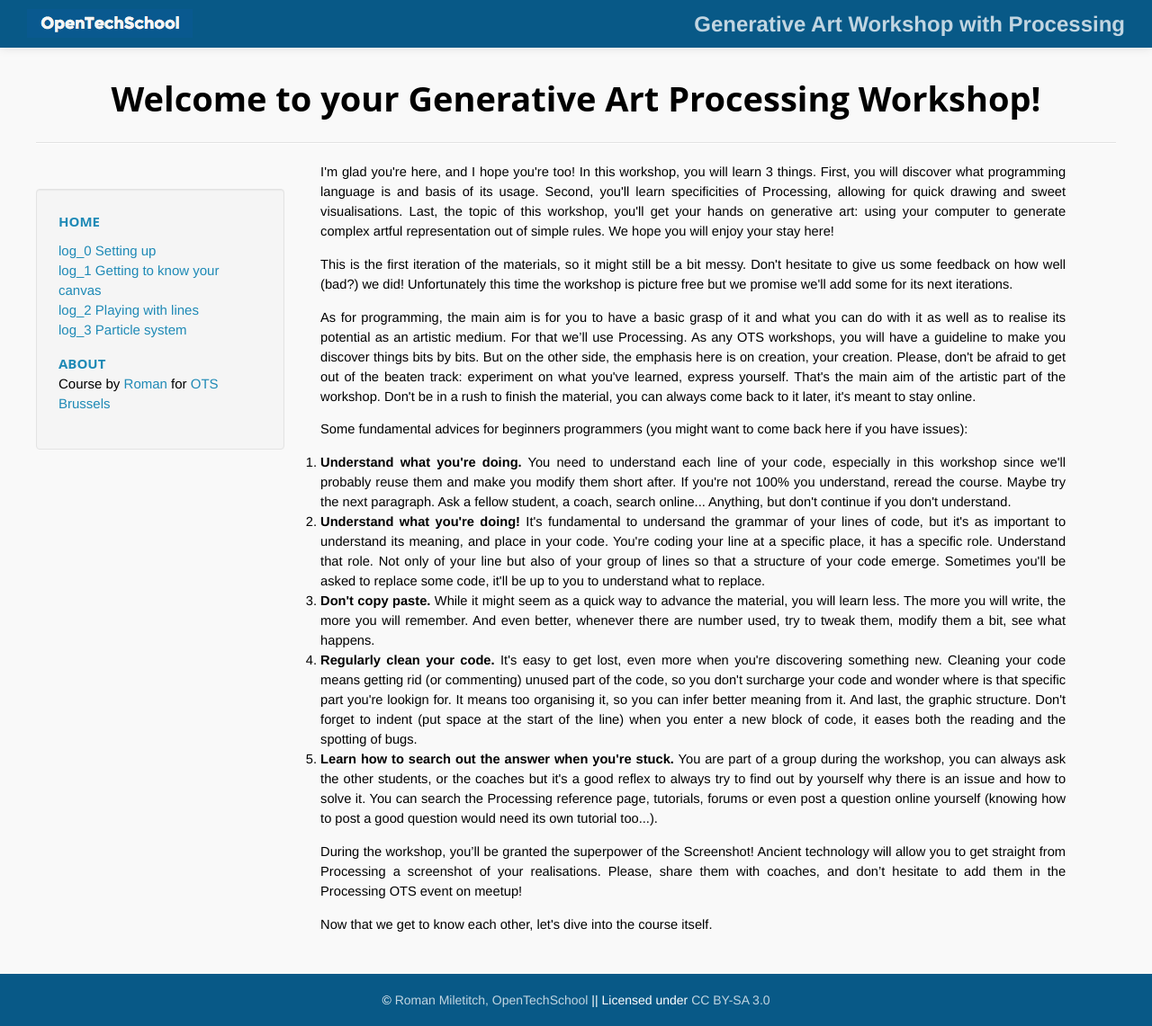
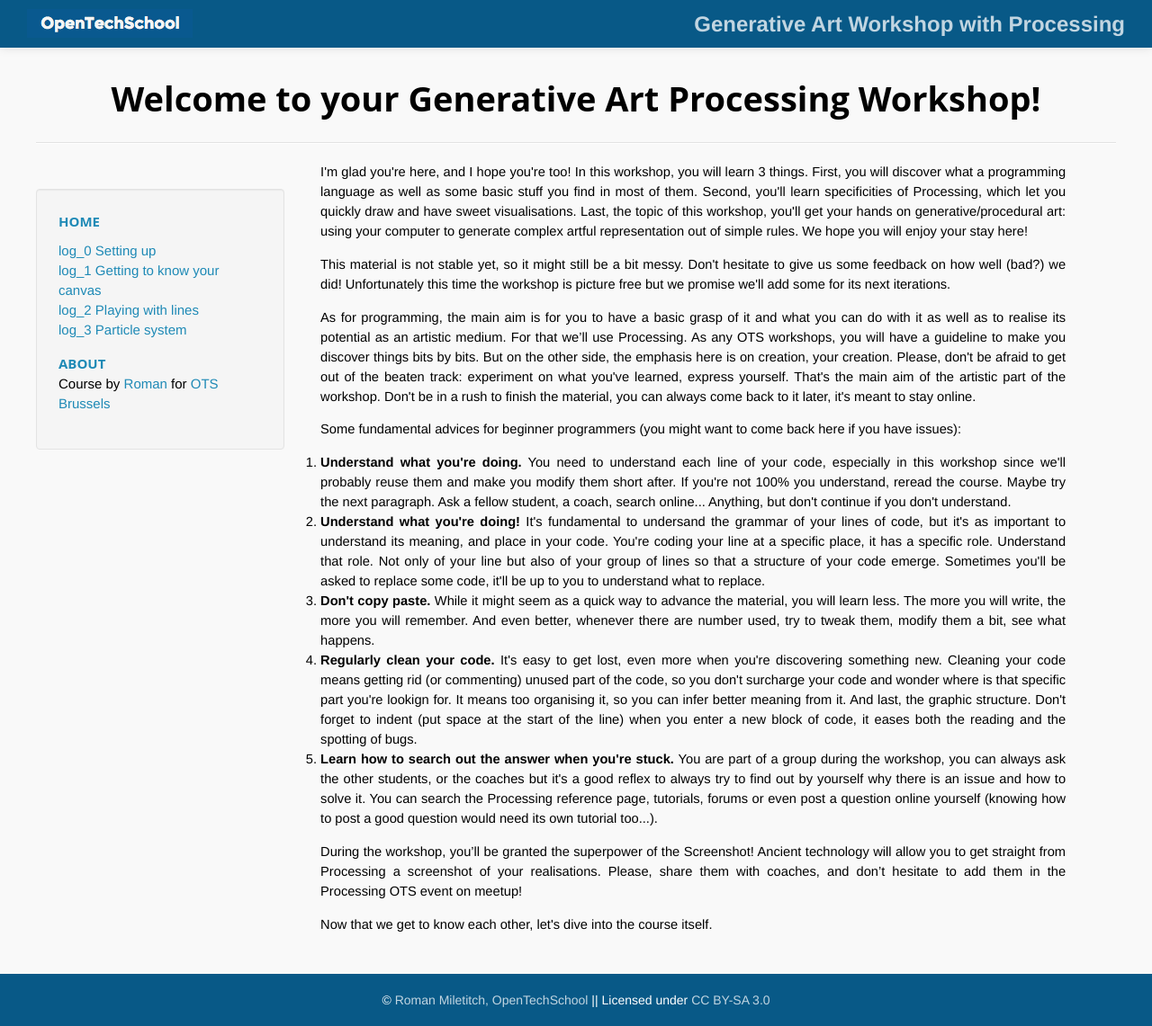
Before and after one commit to OpenTechSchool-Brussels/generative-art-with-processing, a Jekyll site: the page built from index.html, in a window 1280 px wide. Shown: the whole page at 90% size. Built offline with Jekyll 4.4.1, drawn with Linux system fonts in a browser that asks for light colours; Markdown is read by kramdown in place of the engine named in the settings.

Commit message:
Update index.html

```diff
--- a/index.html
+++ b/index.html
@@ -3,13 +3,13 @@ layout: default
 title:  "Welcome to your Generative Art Processing Workshop!"
 ---
 
-<p>I'm glad you're here, and I hope you're too! In this workshop, you will learn 3 things. First, you will discover what programming language is and basis of its usage. Second, you'll learn specificities of Processing, allowing for quick drawing and sweet visualisations. Last, the topic of this workshop, you'll get your hands on generative art: using your computer to generate complex artful representation out of simple rules. We hope you will enjoy your stay here!</p>
+<p>I'm glad you're here, and I hope you're too! In this workshop, you will learn 3 things. First, you will discover what a programming language as well as some basic stuff you find in most of them. Second, you'll learn specificities of Processing, which let you quickly draw and have sweet visualisations. Last, the topic of this workshop, you'll get your hands on generative/procedural art: using your computer to generate complex artful representation out of simple rules. We hope you will enjoy your stay here!</p>
 
-<p>This is the first iteration of the materials, so it might still be a bit messy. Don't hesitate to give us some feedback on how well (bad?) we did! Unfortunately this time the workshop is picture free but we promise we'll add some for its next iterations.</p>
+<p>This material is not stable yet, so it might still be a bit messy. Don't hesitate to give us some feedback on how well (bad?) we did! Unfortunately this time the workshop is picture free but we promise we'll add some for its next iterations.</p>
 
 <p>As for programming, the main aim is for you to have a basic grasp of it and what you can do with it as well as to realise its potential as an artistic medium. For that we’ll use Processing. As any OTS workshops, you will have a guideline to make you discover things bits by bits. But on the other side, the emphasis here is on creation, your creation. Please, don't be afraid to get out of the beaten track: experiment on what you've learned, express yourself. That's the main aim of the artistic part of the workshop. Don't be in a rush to finish the material, you can always come back to it later, it's meant to stay online.</p>
 
-<p>Some fundamental advices for beginners programmers (you might want to come back here if you have issues):
+<p>Some fundamental advices for beginner programmers (you might want to come back here if you have issues):
 <ol>
 <li><b>Understand what you're doing.</b> You need to understand each line of your code, especially in this workshop since we'll probably reuse them and make you modify them short after. If you're not 100% you understand, reread the course. Maybe try the next paragraph. Ask a fellow student, a coach, search online... Anything, but don't continue if you don't understand.</li>
 <li><b>Understand what you're doing!</b> It's fundamental to undersand the grammar of your lines of code, but it's as important to understand its meaning, and place in your code. You're coding your line at a specific place, it has a specific role. Understand that role. Not only of your line but also of your group of lines so that a structure of your code emerge. Sometimes you'll be asked to replace some code, it'll be up to you to understand what to replace.</li>
```
